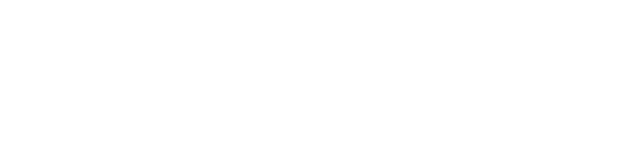
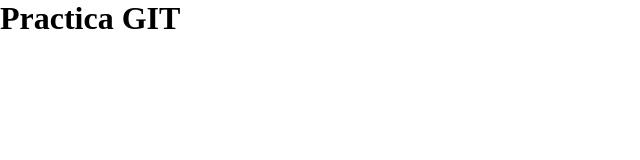
Before and after one commit to JPerez11/PracticaGit, a plain HTML site: page index.html in a window 1280 px wide. Shown: the whole page, without its empty margins (0-640 px from the left). Drawn offline with Linux system fonts and the light colour scheme.

Commit message:
Agregando js y css

```diff
--- /dev/null
+++ b/css/style.css
@@ -0,0 +1,6 @@
+* {
+    padding: 0;
+    margin: 0;
+    border: 0;
+    box-sizing: border-box;
+}
--- a/index.html
+++ b/index.html
@@ -4,9 +4,12 @@
     <meta charset="UTF-8">
     <meta http-equiv="X-UA-Compatible" content="IE=edge">
     <meta name="viewport" content="width=device-width, initial-scale=1.0">
+    <link rel="stylesheet" href="/css/style.css">
     <title>Document</title>
 </head>
 <body>
+    <h1>Practica GIT</h1>
 
+    <script src="js/script.js"></script>
 </body>
 </html>
```
Also changed, not shown: js/script.js (added), 1 other file.
